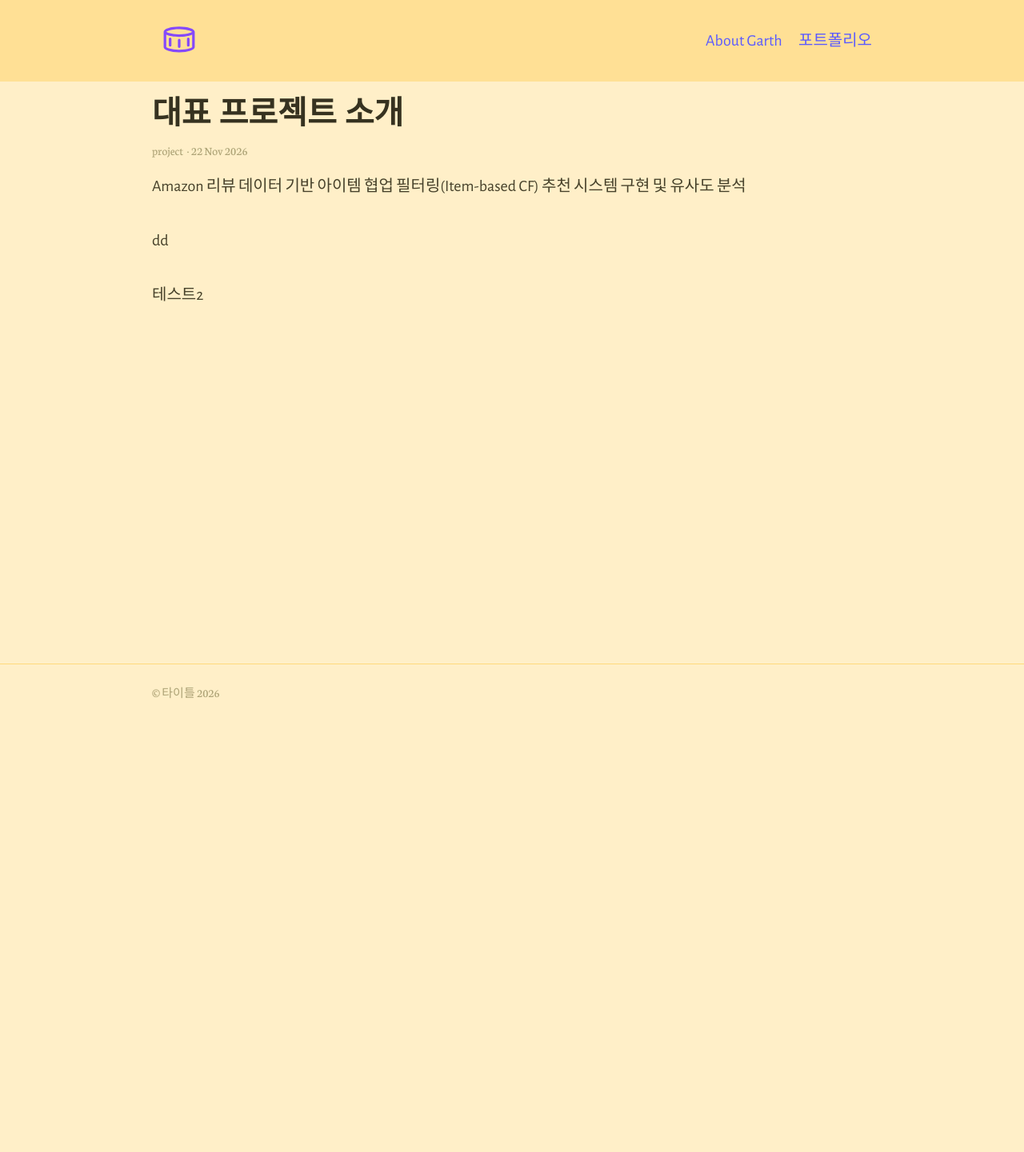
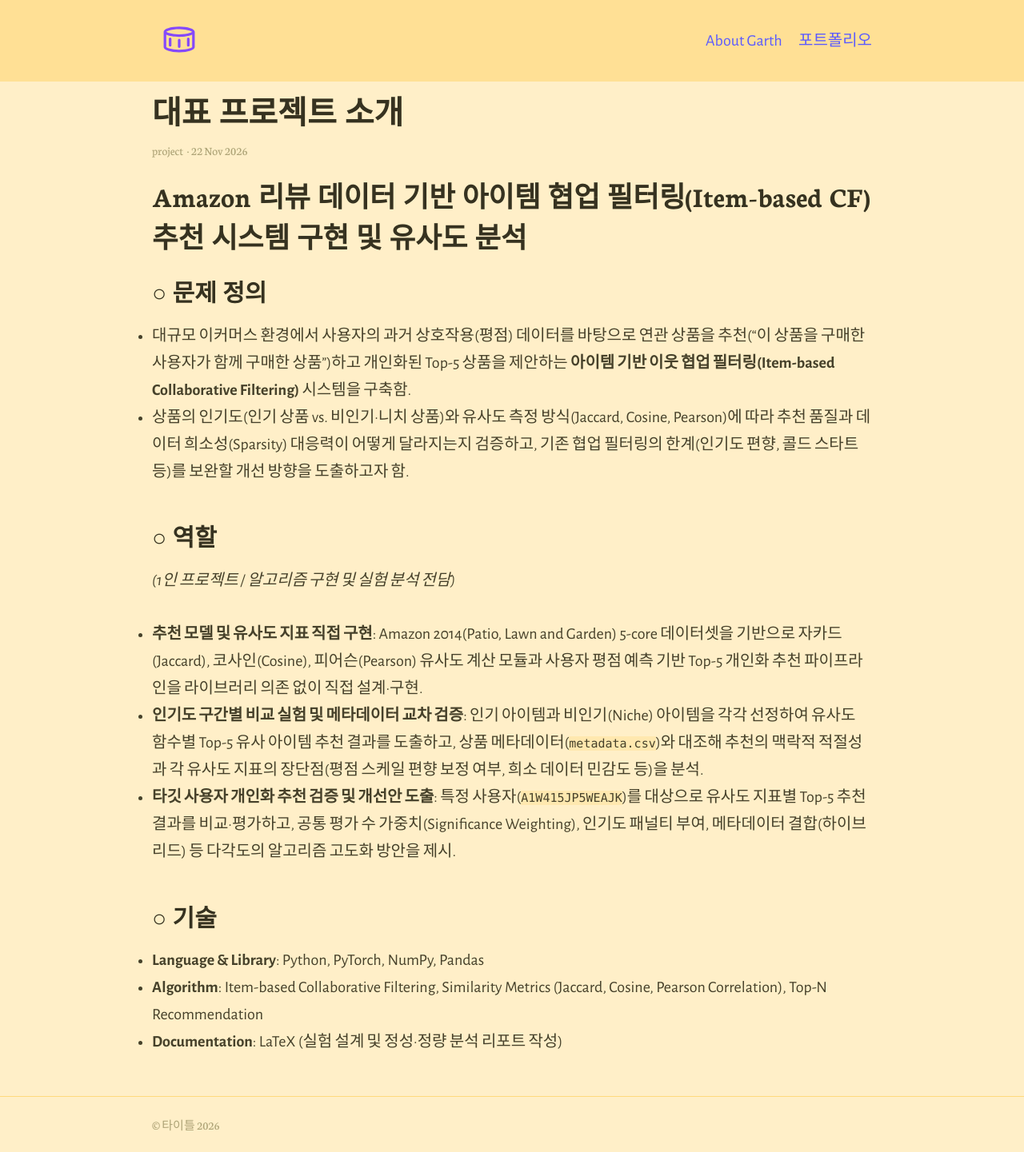
Before and after one commit to namhyung123/namhyung123.github.io, a Jekyll site: the page built from _posts/2026-11-22-main.md, in a window 1280 px wide. Shown: the whole page at 80% size. Built offline with Jekyll 4.4.1, drawn with Linux system fonts in a browser that asks for light colours; before the commit the page ends 900 px from its top, so only the background shows below that.

Commit message:
Enhance project documentation with detailed sections
Added detailed project description, roles, and technologies used for the item-based collaborative filtering recommendation system.

```diff
--- a/_posts/2026-11-22-main.md
+++ b/_posts/2026-11-22-main.md
@@ -3,11 +3,19 @@ title: 대표 프로젝트 소개
 category: project
 ---
 
-Amazon 리뷰 데이터 기반 아이템 협업 필터링(Item-based CF) 추천 시스템 구현 및 유사도 분석
+## Amazon 리뷰 데이터 기반 아이템 협업 필터링(Item-based CF) 추천 시스템 구현 및 유사도 분석
 
-<!-- more -->
-dd
+### ○ 문제 정의
+* 대규모 이커머스 환경에서 사용자의 과거 상호작용(평점) 데이터를 바탕으로 연관 상품을 추천("이 상품을 구매한 사용자가 함께 구매한 상품")하고 개인화된 Top-5 상품을 제안하는 **아이템 기반 이웃 협업 필터링(Item-based Collaborative Filtering)** 시스템을 구축함.
+* 상품의 인기도(인기 상품 vs. 비인기·니치 상품)와 유사도 측정 방식(Jaccard, Cosine, Pearson)에 따라 추천 품질과 데이터 희소성(Sparsity) 대응력이 어떻게 달라지는지 검증하고, 기존 협업 필터링의 한계(인기도 편향, 콜드 스타트 등)를 보완할 개선 방향을 도출하고자 함.
 
-테스트2
+### ○ 역할
+*(1인 프로젝트 / 알고리즘 구현 및 실험 분석 전담)*
+* **추천 모델 및 유사도 지표 직접 구현**: Amazon 2014(Patio, Lawn and Garden) 5-core 데이터셋을 기반으로 자카드(Jaccard), 코사인(Cosine), 피어슨(Pearson) 유사도 계산 모듈과 사용자 평점 예측 기반 Top-5 개인화 추천 파이프라인을 라이브러리 의존 없이 직접 설계·구현.
+* **인기도 구간별 비교 실험 및 메타데이터 교차 검증**: 인기 아이템과 비인기(Niche) 아이템을 각각 선정하여 유사도 함수별 Top-5 유사 아이템 추천 결과를 도출하고, 상품 메타데이터(`metadata.csv`)와 대조해 추천의 맥락적 적절성과 각 유사도 지표의 장단점(평점 스케일 편향 보정 여부, 희소 데이터 민감도 등)을 분석.
+* **타깃 사용자 개인화 추천 검증 및 개선안 도출**: 특정 사용자(`A1W415JP5WEAJK`)를 대상으로 유사도 지표별 Top-5 추천 결과를 비교·평가하고, 공통 평가 수 가중치(Significance Weighting), 인기도 패널티 부여, 메타데이터 결합(하이브리드) 등 다각도의 알고리즘 고도화 방안을 제시.
 
-<!-- more -->
+### ○ 기술
+* **Language & Library**: Python, PyTorch, NumPy, Pandas
+* **Algorithm**: Item-based Collaborative Filtering, Similarity Metrics (Jaccard, Cosine, Pearson Correlation), Top-N Recommendation
+* **Documentation**: LaTeX (실험 설계 및 정성·정량 분석 리포트 작성)
```
